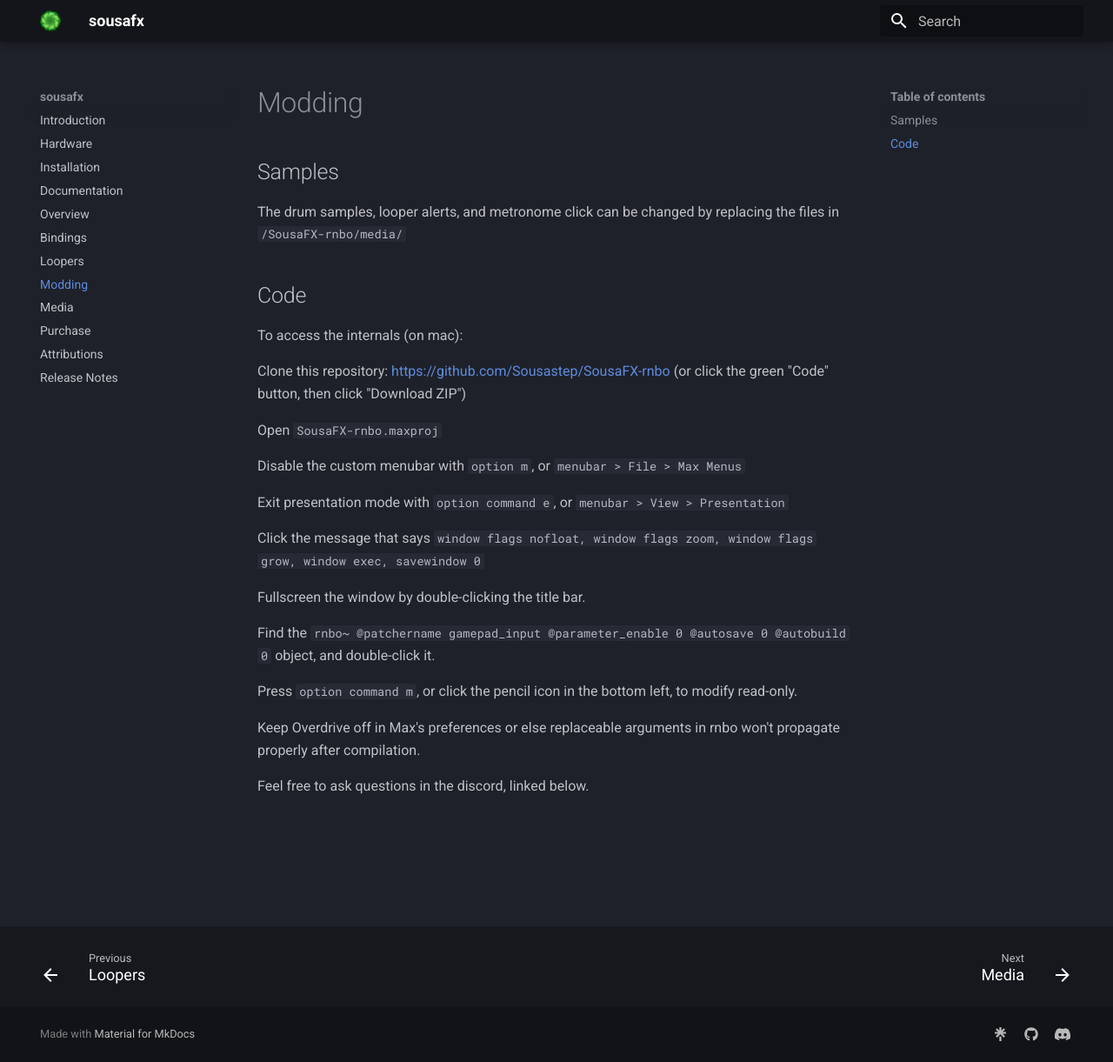
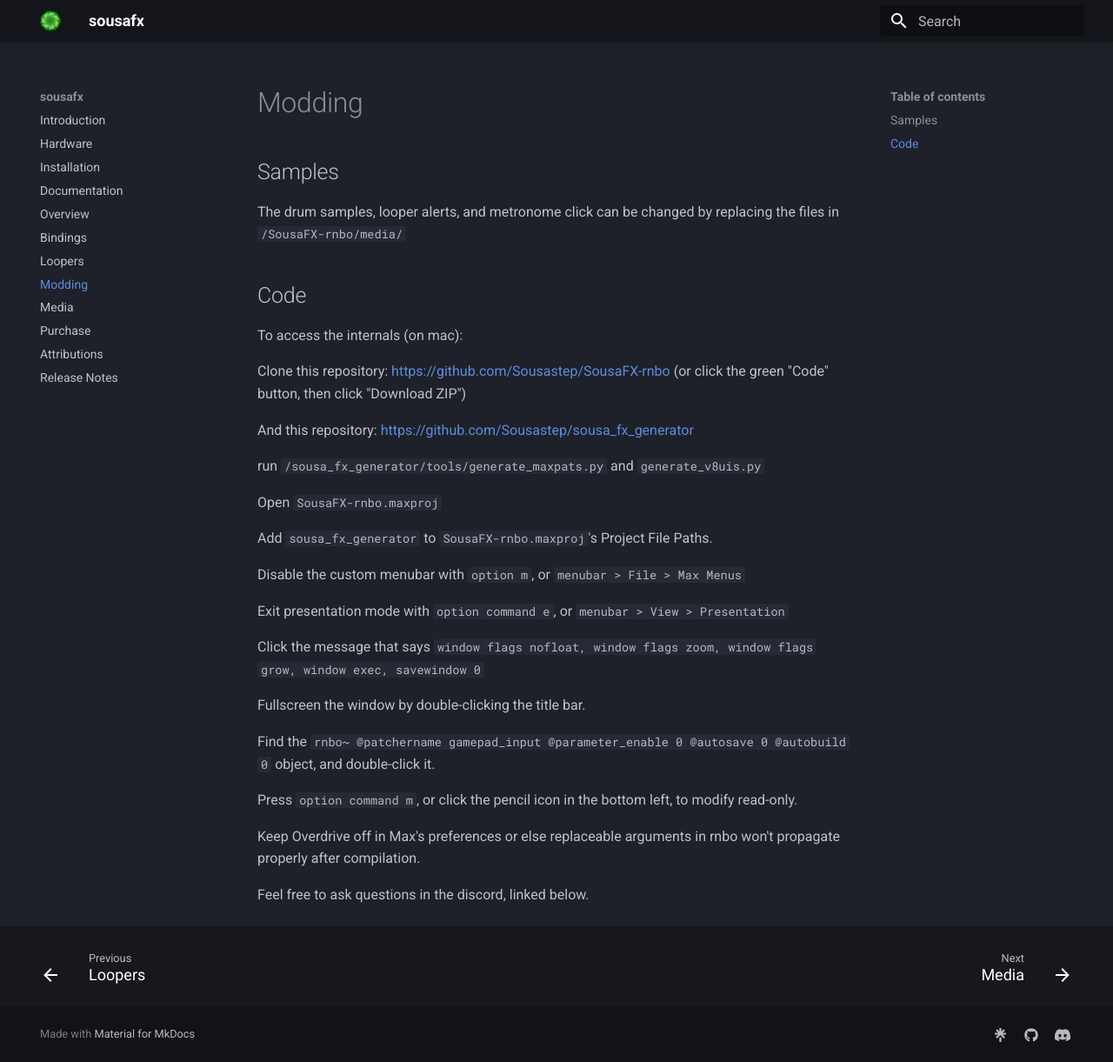
Before and after one commit to Sousastep/SousaFX-rnbo-docs, an MkDocs documentation site: the page built from docs/modding.md, in a window 1280 px wide and 1221 px high. Shown: the whole window at 87% size. Built offline with MkDocs 1.6.1 and Material for MkDocs 9.7.7, drawn with Linux system fonts in a browser that asks for light colours; the version menu is left out.

Commit message:
update modding

```diff
--- a/docs/modding.md
+++ b/docs/modding.md
@@ -15,7 +15,13 @@
 
 Clone this repository: [https://github.com/Sousastep/SousaFX-rnbo](https://github.com/Sousastep/SousaFX-rnbo) (or click the green "Code" button, then click "Download ZIP")
 
+And this repository: [https://github.com/Sousastep/sousa_fx_generator](https://github.com/Sousastep/sousa_fx_generator)
+
+run `/sousa_fx_generator/tools/generate_maxpats.py` and `generate_v8uis.py`
+
 Open `SousaFX-rnbo.maxproj`
+
+Add `sousa_fx_generator` to `SousaFX-rnbo.maxproj`'s Project File Paths.
 
 Disable the custom menubar with `option m`, or `menubar > File > Max Menus`
 
```
